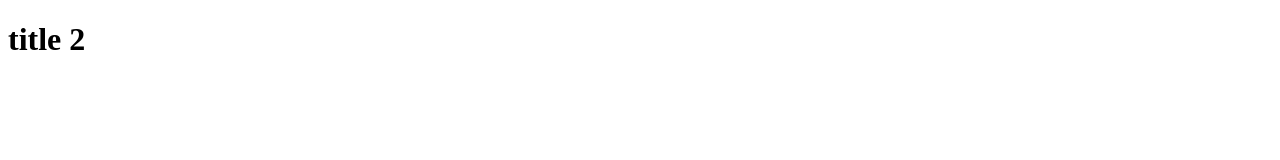
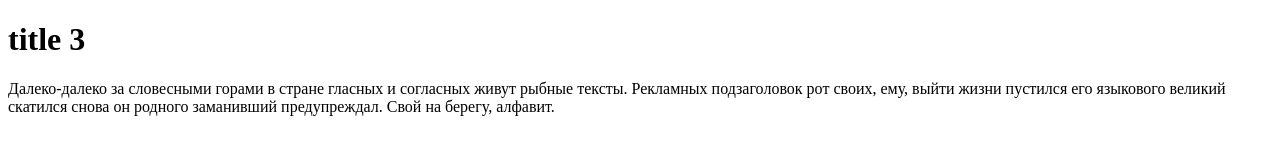
Before and after one commit to shumak0v2/title, a plain HTML site: page index.html in a window 1280 px wide. Drawn offline with Linux system fonts and the light colour scheme.

Commit message:
добавлен абзац

```diff
--- a/index.html
+++ b/index.html
@@ -3,11 +3,12 @@
 <head>
 	<meta charset="UTF-8">
 	<meta name="viewport" content="width=device-width, initial-scale=1.0">
-	<title>title 2</title>
+	<title>title 3</title>
 </head>
 <body>
 
-<h1>title 2</h1>
+<h1>title 3</h1>
+<p>Далеко-далеко за словесными горами в стране гласных и согласных живут рыбные тексты. Рекламных подзаголовок рот своих, ему, выйти жизни пустился его языкового великий скатился снова он родного заманивший предупреждал. Свой на берегу, алфавит.</p>
 
 </body>
 </html>
```
